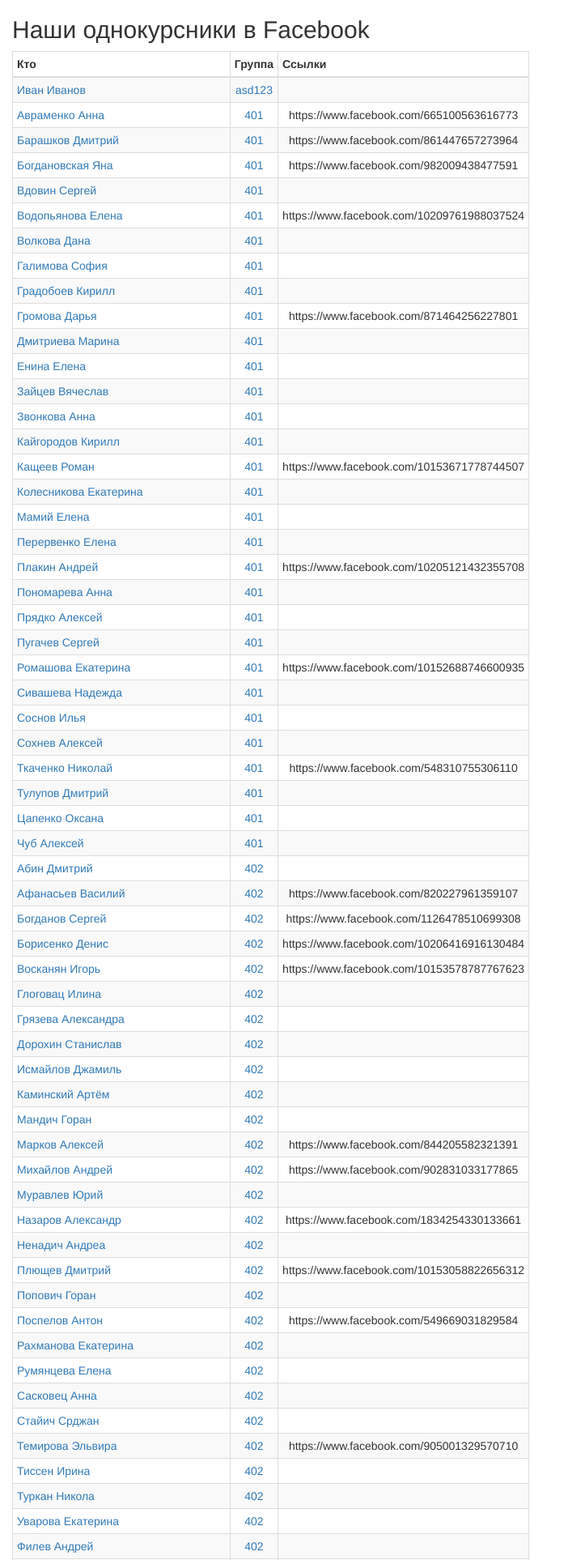
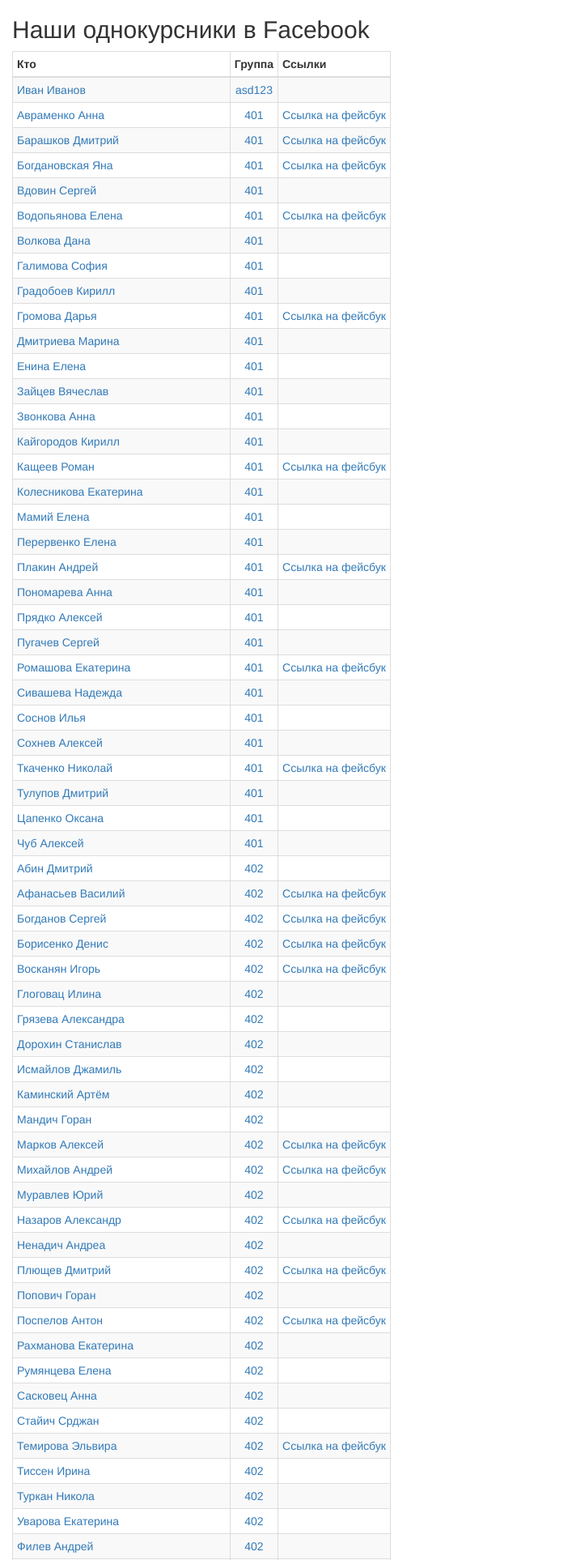
Before and after one commit to Chudolist-Mailing-Service/django-classmates, a Django app: page / in a window 1280 px wide. Shown: the top 1926 px of the page at 81% size, without its empty margins (0-702 px from the left). Run offline with Django 3.2, Linux system fonts and the light colour scheme; data comes from the database, SQL or seed files in the repository; both versions use the stored data as it was after the commit; some libraries are stand-ins or nearby versions.

Commit message:
create db, add to index

```diff
--- a/templates/full_list.html
+++ b/templates/full_list.html
@@ -26,7 +26,7 @@
               <tr>
       			    <td><a href="#">{{ mate.name }}</a></td>
         				<td align=center><a href="/{{ mate.group.name }}/">{{ mate.group.name }}</a></td>
-                <td align=center>{{ mate.facebook_link|default:'' }}</td>
+                <td align=center><a href="{{ mate.facebook_link|default:'' }}">{% if mate.facebook_link %}Ссылка на фейсбук{% endif %}</a></td>
               </tr>
             {% endfor %}
         </tbody>
--- a/templates/group_list.html
+++ b/templates/group_list.html
@@ -26,7 +26,7 @@
               <tr>
       			    <td><a href="#">{{ mate.name }}</a></td>
         				<td align=center><a href="/{{ mate.group.name }}/">{{ mate.group.name }}</a></td>
-                <td align=center>{{ mate.facebook_link|default:'' }}</td>
+                <td align=center><a href="{{ mate.facebook_link|default:'' }}">{% if mate.facebook_link %}Ссылка на фейсбук{% endif %}</a></td>
               </tr>
             {% endfor %}
         </tbody>
```
Also changed, not shown: db.sqlite3 (added), 1 other file.
